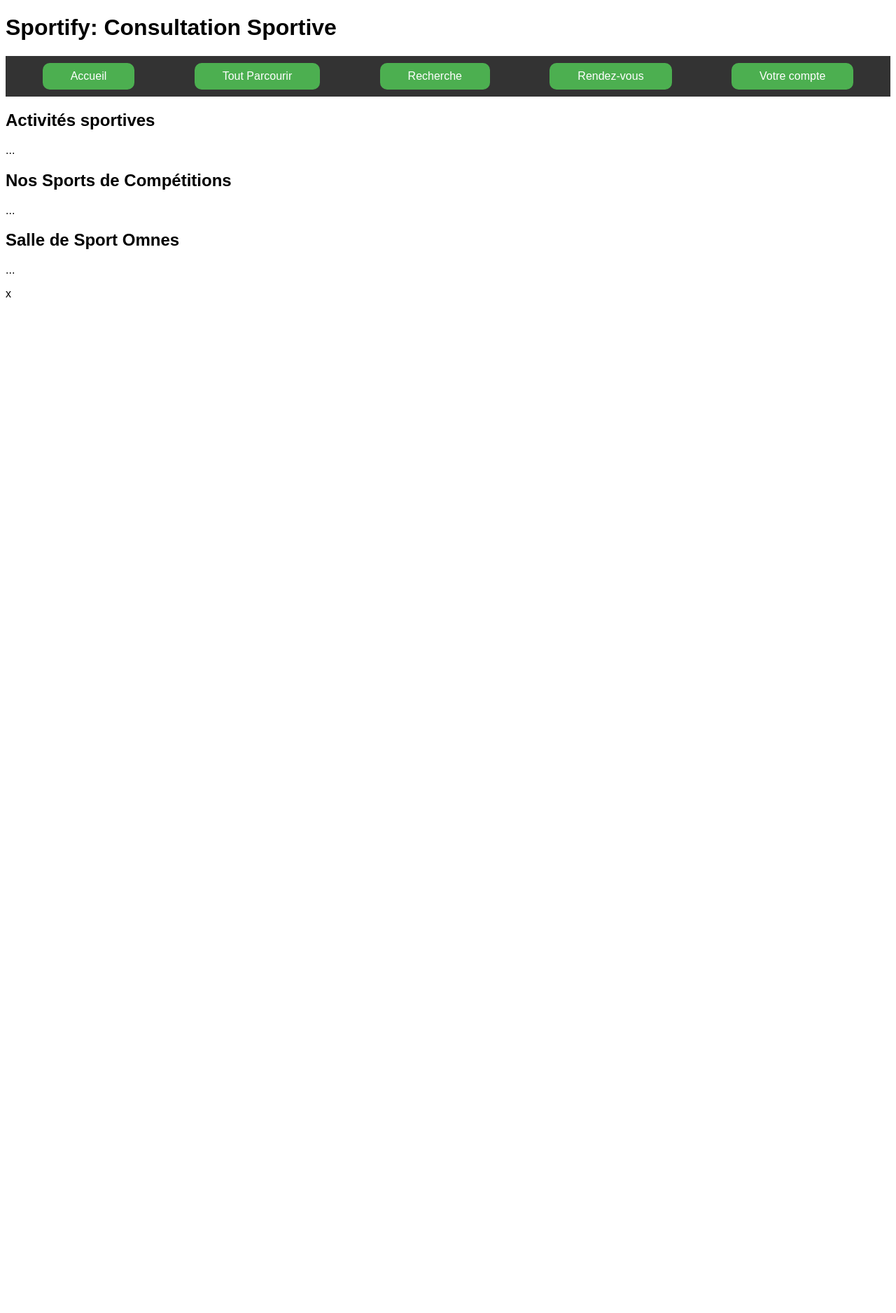
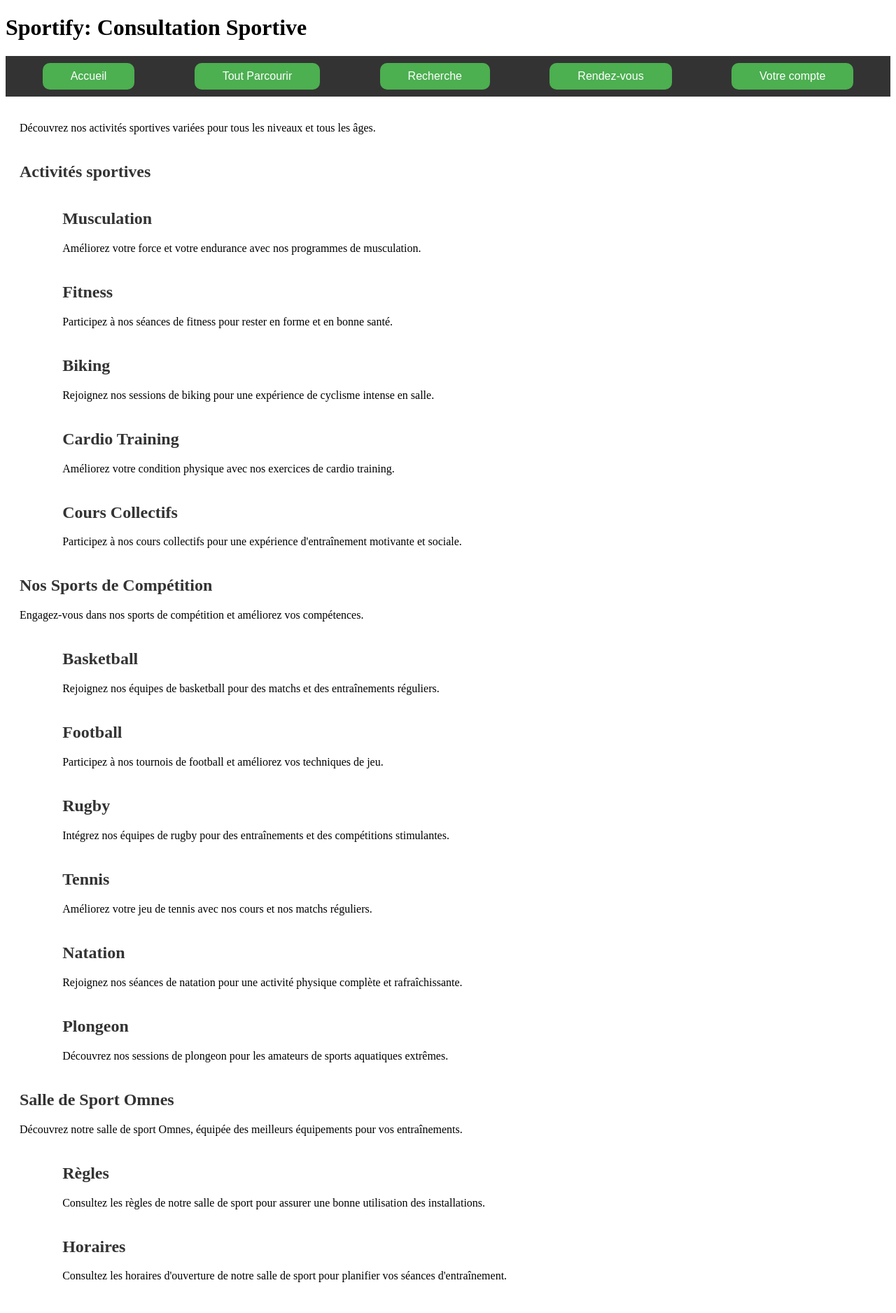
Before and after one commit to Alexhuang03/Projet_X_03, a PHP site: page /toutparcourir/toutparcourir.html in a window 1280 px wide. Shown: the whole page at 70% size. Before the commit the page ends 425 px from the top, so only its background shows below. Run offline with PHP 8.4, Linux system fonts and the light colour scheme.

Commit message:
Organisation toutparcourir.html + toutparcourir.css

```diff
--- a/navbar.css
+++ b/navbar.css
@@ -1,7 +1,3 @@
-body {
-    font-family: Arial, sans-serif;
-}
-
 #wrapper {
     width: 100%;
 }
--- /dev/null
+++ b/toutparcourir/toutparcourir.css
@@ -0,0 +1,28 @@
+#section {
+    padding: 20px;
+}
+
+#section h2 {
+    margin-top: 40px;
+    font-size: 24px;
+    color: #333;
+}
+
+#section2 {
+    margin-bottom: 20px;
+}
+
+#section2 h2 {
+    font-size: 20px;
+    color: #666;
+    padding-left: 20px;
+}
+
+#section2 p {
+    padding-left: 20px;
+    color: #555;
+}
+
+#Musculation, #Fitness, #Biking, #Cardio-Training, #Cours-Collectifs, #Basketball, #Football, #Rugby, #Tennis, #Natation, #Plongeon, #Regles, #Horaire{
+    margin-left: 5%; /* Ajustez la valeur selon vos besoins */
+}
--- a/toutparcourir/toutparcourir.html
+++ b/toutparcourir/toutparcourir.html
@@ -4,6 +4,8 @@
     <meta charset="UTF-8">
     <meta name="viewport" content="width=device-width, initial-scale=1.0">
     <link href="../navbar.css" rel="stylesheet" type="text/css"/>
+    <link href="toutparcourir.css" rel="stylesheet" type="text/css"/>
+
     <title>Sportify : Tout parcourir</title>
 </head>
 <body>
@@ -41,7 +43,7 @@
                     <a href="#salle-de-sport">Salle de sport Omnes</a>
                     <div class="sub-dropdown-content">
                         <a href="#Regles">Regles</a>
-                        <a href="#Horraire">Horraire</a>
+                        <a href="#Horraire">Horaires</a>
                     </div>
                 </div>
             </div>
@@ -52,17 +54,72 @@
     </div>
     <div id="section">
         <section id="activites-sportives">
+            <p>Découvrez nos activités sportives variées pour tous les niveaux et tous les âges.</p>
             <h2>Activités sportives</h2>
-            <p>...</p>
+            <section id="Musculation">
+                <h2>Musculation</h2>
+                <p>Améliorez votre force et votre endurance avec nos programmes de musculation.</p>
+            </section>
+            <section id="Fitness">
+                <h2>Fitness</h2>
+                <p>Participez à nos séances de fitness pour rester en forme et en bonne santé.</p>
+            </section>
+            <section id="Biking">
+                <h2>Biking</h2>
+                <p>Rejoignez nos sessions de biking pour une expérience de cyclisme intense en salle.</p>
+            </section>
+            <section id="Cardio-Training">
+                <h2>Cardio Training</h2>
+                <p>Améliorez votre condition physique avec nos exercices de cardio training.</p>
+            </section>
+            <section id="Cours-Collectifs">
+                <h2>Cours Collectifs</h2>
+                <p>Participez à nos cours collectifs pour une expérience d'entraînement motivante et sociale.</p>
+            </section>
         </section>
+
         <section id="competition">
-            <h2>Nos Sports de Compétitions</h2>
-            <p>...</p>
+            <h2>Nos Sports de Compétition</h2>
+            <p>Engagez-vous dans nos sports de compétition et améliorez vos compétences.</p>
+            <section id="Basketball">
+                <h2>Basketball</h2>
+                <p>Rejoignez nos équipes de basketball pour des matchs et des entraînements réguliers.</p>
+            </section>
+            <section id="Football">
+                <h2>Football</h2>
+                <p>Participez à nos tournois de football et améliorez vos techniques de jeu.</p>
+            </section>
+            <section id="Rugby">
+                <h2>Rugby</h2>
+                <p>Intégrez nos équipes de rugby pour des entraînements et des compétitions stimulantes.</p>
+            </section>
+            <section id="Tennis">
+                <h2>Tennis</h2>
+                <p>Améliorez votre jeu de tennis avec nos cours et nos matchs réguliers.</p>
+            </section>
+            <section id="Natation">
+                <h2>Natation</h2>
+                <p>Rejoignez nos séances de natation pour une activité physique complète et rafraîchissante.</p>
+            </section>
+            <section id="Plongeon">
+                <h2>Plongeon</h2>
+                <p>Découvrez nos sessions de plongeon pour les amateurs de sports aquatiques extrêmes.</p>
+            </section>
         </section>
+
         <section id="salle-de-sport">
             <h2>Salle de Sport Omnes</h2>
-            <p>...</p>
+            <p>Découvrez notre salle de sport Omnes, équipée des meilleurs équipements pour vos entraînements.</p>
+            <section id="Regles">
+                <h2>Règles</h2>
+                <p>Consultez les règles de notre salle de sport pour assurer une bonne utilisation des installations.</p>
+            </section>
+            <section id="Horaire">
+                <h2>Horaires</h2>
+                <p>Consultez les horaires d'ouverture de notre salle de sport pour planifier vos séances d'entraînement.</p>
+            </section>
         </section>
+
     </div>
     <footer>
         <small></small>
@@ -70,4 +127,3 @@
 </div>
 </body>
 </html>
-x
```
